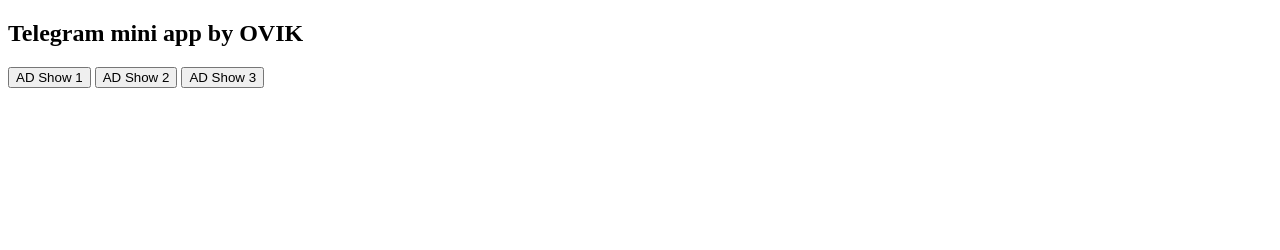
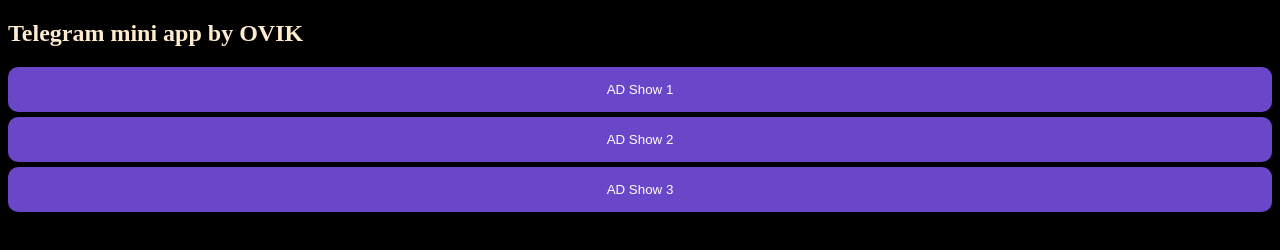
Before and after one commit to ovikbiswas/Mini-app, a plain HTML site: page index.html in a window 1280 px wide. Drawn offline with Linux system fonts and the light colour scheme.

Commit message:
index.html

```diff
--- a/index.html
+++ b/index.html
@@ -12,7 +12,55 @@
   <button onclick="showRewardedAd()">AD Show 1</button>
   <button>AD Show 2</button>
   <button>AD Show 3</button>
+<style>
+button
 
+{
+
+	text-align:center;
+
+    background-color: #6a46c9;
+
+    margin-top: 5px;
+
+    padding: 15px;
+
+    text-decoration: none;
+
+    color: white;
+
+    display: block;
+
+    border-radius: 10px;                cursor: default;
+
+    transition: border-radius 1s;
+
+    cursor: default;
+
+    border: 0;
+
+    width: 100%;
+
+}
+
+button:active {
+
+    border-radius: 80px;
+
+    background-color: black;
+
+
+
+}
+
+body {
+
+    background-color: #000;
+
+    color: blanchedalmond;
+
+  }
+</style>
 
   <script>
     // Function to show the ad
```
